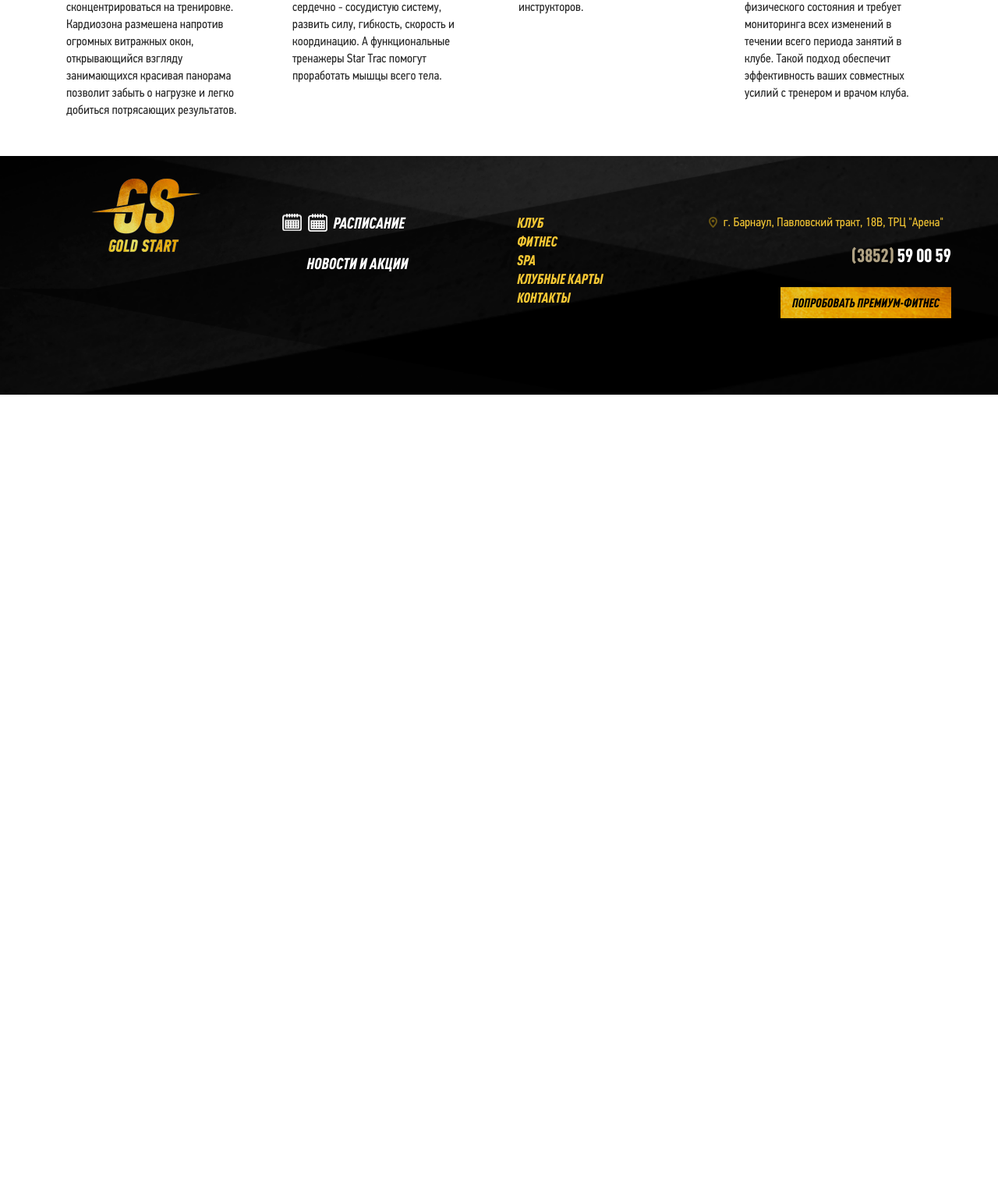
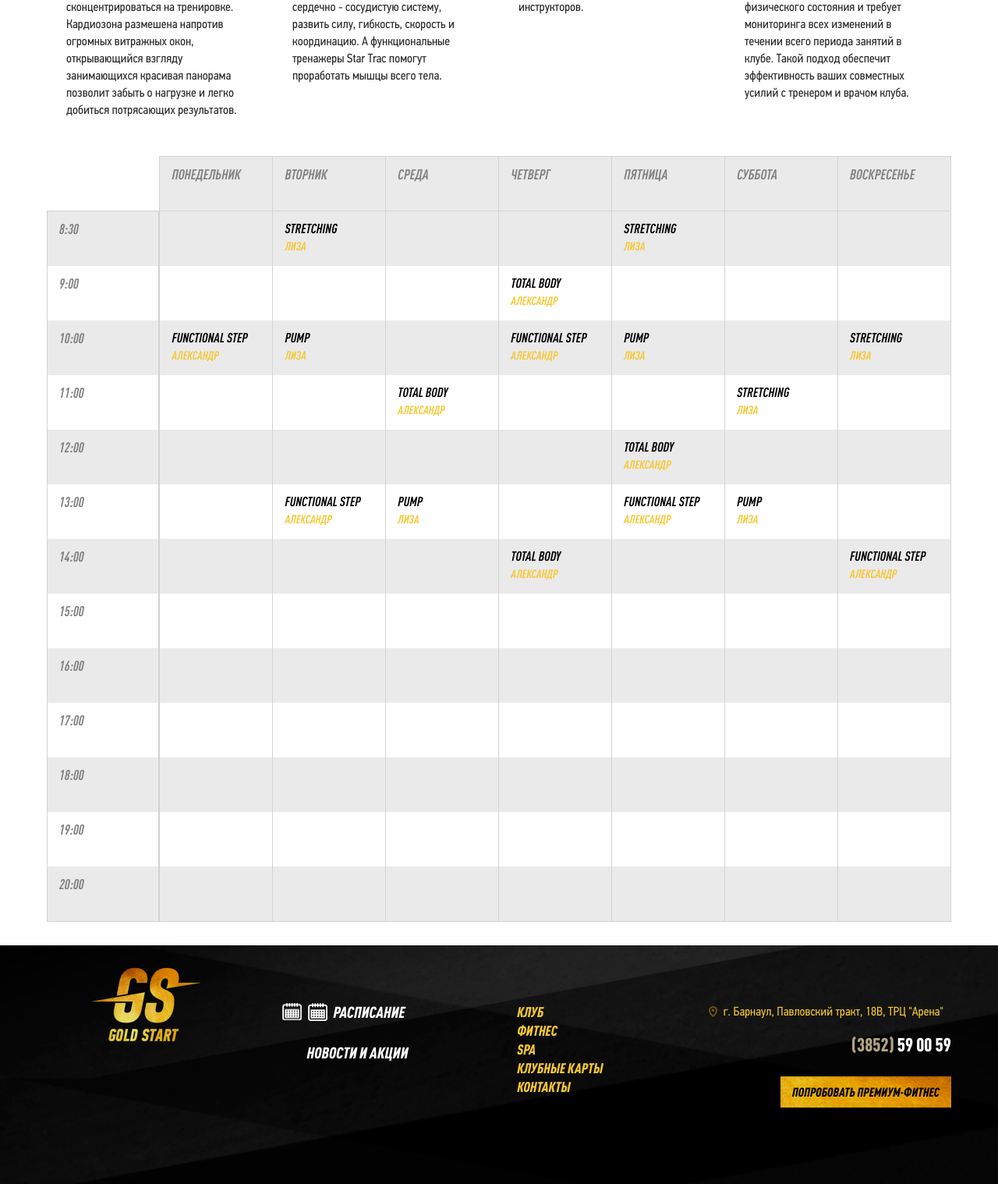
Before and after one commit to bazoooker/gold_start, a PHP site: page /inner.html in a window 1280 px wide. Shown: the part 1527-3045 px from the top of the page at 78% size. Before the commit the page ends 2033 px from the top, so only its background shows below. Run offline with PHP 8.4, Linux system fonts and the light colour scheme; some web fonts are replaced.

Commit message:
timetable page done

```diff
--- a/dev/scss/main.scss
+++ b/dev/scss/main.scss
@@ -19,4 +19,5 @@
 @import "block/feature-column";
 @import "block/text-section";
 @import "block/news";
+@import "block/timetable";
 @import "block/swiper";
--- a/distrib/css/main.css
+++ b/distrib/css/main.css
@@ -1320,6 +1320,84 @@ a {
     width: 100%;
     margin-bottom: 25px; } }
 
+.timetable-wrapper {
+  width: 100%;
+  position: relative; }
+
+.timetable {
+  width: 100%;
+  overflow-x: scroll;
+  border-collapse: collapse;
+  border-bottom: 1px solid lightgray;
+  margin-bottom: 30px;
+  overflow: hidden; }
+  .timetable tr:nth-child(odd) td {
+    background-color: #eaeaea; }
+  .timetable tr:nth-child(even) td {
+    background-color: #fff; }
+  .timetable td.training-time {
+    position: absolute;
+    left: 0;
+    height: 70px;
+    width: 60px !important;
+    border-collapse: collapse;
+    border-right: 1px solid lightgray;
+    z-index: 2; }
+    .timetable td.training-time:nth-child(5) {
+      border-bottom: 1px solid #eaeaea;
+      background-color: red; }
+  .timetable table {
+    width: 100%; }
+  .timetable thead {
+    color: gray;
+    font-family: 'DIN-Pro-Cond';
+    font-weight: bold;
+    text-transform: uppercase;
+    font-style: italic;
+    font-size: 18px;
+    line-height: 20px;
+    border-bottom: 1px solid lightgray; }
+    .timetable thead td {
+      border-bottom: 1px solid lightgray;
+      border-top: 1px solid lightgray; }
+      .timetable thead td:first-child {
+        border-top: none;
+        background-color: #fff;
+        border-left: none; }
+  .timetable td {
+    border-collapse: collapse;
+    border-left: 1px solid lightgray;
+    border-right: 1px solid lightgray;
+    padding: 12px 15px;
+    height: 70px;
+    -webkit-box-sizing: border-box;
+    box-sizing: border-box;
+    min-width: 144px; }
+    .timetable td:first-child {
+      color: gray;
+      font-family: 'DIN-Pro-Cond';
+      font-weight: bold;
+      text-transform: uppercase;
+      font-style: italic;
+      font-size: 18px;
+      line-height: 20px; }
+    .timetable td span.training {
+      color: #000;
+      font-family: 'DIN-Pro-Cond';
+      font-weight: bold;
+      text-transform: uppercase;
+      font-style: italic;
+      font-size: 17px;
+      line-height: 18px; }
+    .timetable td span.coach {
+      color: #f6c834;
+      font-family: 'DIN-Pro-Cond';
+      font-weight: bold;
+      text-transform: uppercase;
+      font-style: italic;
+      font-size: 15px;
+      line-height: 16px; }
+
 .swiper-container {
   width: 100%;
   height: 630px; }
--- a/distrib/inner.html
+++ b/distrib/inner.html
@@ -233,13 +233,217 @@
               <p>Тренировочный процесс всегда начинается с оценки вашего физического состояния и требует мониторинга всех изменений в течении всего периода занятий в клубе. Такой подход обеспечит эффективность ваших совместных усилий с тренером и врачом клуба.</p>
             </div>
           </div>
+      </div>
+
+      <div class="timetable-wrapper">
+
+
+      <div class="timetable">
+        <table>
+          <thead>
+            <tr>
+              <td></td>
+              <td>Понедельник</td>
+              <td>Вторник</td>
+              <td>Среда</td>
+              <td>Четверг</td>
+              <td>Пятница</td>
+              <td>Суббота</td>
+              <td>Воскресенье</td>
+            </tr>
+          </thead>
+          <tbody>
+            <tr>
+              <td class="training-time training-time_white">8:30</td>
+              <td></td><!--пн-->
+              <td>
+                <span class="training">stretching</span>
+                <br><span class="coach">лиза</span>
+              </td><!--вт-->
+              <td></td><!--ср-->
+              <td></td><!--чт-->
+              <td>
+                <span class="training">stretching</span>
+                <br><span class="coach">лиза</span>
+              </td><!--пт-->
+              <td></td><!--сб-->
+              <td></td><!--вс-->
+            </tr>
+            <tr>
+              <td class="training-time">9:00</td>
+              <td></td><!--пн-->
+              <td></td><!--вт-->
+              <td></td><!--ср-->
+              <td>
+                <span class="training">total body</span>
+                <br><span class="coach">Александр</span>
+              </td><!--чт-->
+              <td></td><!--пт-->
+              <td></td><!--сб-->
+              <td></td><!--вс-->
+            </tr>
+            <tr>
+              <td class="training-time ">10:00</td>
+              <td>
+                <span class="training">functional step</span>
+                <br><span class="coach">александр</span>
+              </td><!--пн-->
+              <td>
+                <span class="training">pump</span>
+                <br><span class="coach">лиза</span>
+              </td><!--вт-->
+              <td></td><!--ср-->
+              <td>
+                <span class="training">functional step</span>
+                <br><span class="coach">александр</span>
+              </td><!--чт-->
+              <td>
+                <span class="training">pump</span>
+                <br><span class="coach">лиза</span>
+              </td><!--пт-->
+              <td></td><!--сб-->
+              <td>
+                <span class="training">stretching</span>
+                <br><span class="coach">лиза</span>
+              </td><!--вс-->
+            </tr>
+            <tr>
+              <td class="training-time">11:00</td>
+              <td></td><!--пн-->
+              <td></td><!--вт-->
+              <td>
+                <span class="training">total body</span>
+                <br><span class="coach">Александр</span>
+              </td><!--ср-->
+              <td></td><!--чт-->
+              <td></td><!--пт-->
+              <td>
+                <span class="training">stretching</span>
+                <br><span class="coach">лиза</span>
+              </td><!--сб-->
+              <td></td><!--вс-->
+            </tr>
+            <tr>
+              <td class="training-time">12:00</td>
+              <td></td><!--пн-->
+              <td></td><!--вт-->
+              <td></td><!--ср-->
+              <td></td><!--чт-->
+              <td>
+                <span class="training">total body</span>
+                <br><span class="coach">Александр</span>
+              </td><!--пт-->
+              <td></td><!--сб-->
+              <td></td><!--вс-->
+            </tr>
+            <tr>
+              <td class="training-time">13:00</td>
+              <td></td><!--пн-->
+              <td>
+                <span class="training">functional step</span>
+                <br><span class="coach">Александр</span>
+              </td><!--вт-->
+              <td>
+                <span class="training">pump</span>
+                <br><span class="coach">лиза</span>
+              </td><!--ср-->
+              <td></td><!--чт-->
+              <td>
+                <span class="training">functional step</span>
+                <br><span class="coach">Александр</span>
+              </td><!--пт-->
+              <td>
+                <span class="training">pump</span>
+                <br><span class="coach">лиза</span>
+              </td><!--сб-->
+              <td></td><!--вс-->
+            </tr>
+            <tr>
+              <td class="training-time">14:00</td>
+              <td></td><!--пн-->
+              <td></td><!--вт-->
+              <td></td><!--ср-->
+              <td>
+                <span class="training">total body</span>
+                <br><span class="coach">Александр</span>
+              </td><!--чт-->
+              <td></td><!--пт-->
+              <td></td><!--сб-->
+              <td>
+                <span class="training">functional step</span>
+                <br><span class="coach">Александр</span>
+              </td><!--вс-->
+            </tr>
+            <tr>
+              <td class="training-time">15:00</td>
+              <td></td><!--пн-->
+              <td></td><!--вт-->
+              <td></td><!--ср-->
+              <td></td><!--чт-->
+              <td></td><!--пт-->
+              <td></td><!--сб-->
+              <td></td><!--вс-->
+            </tr>
+            <tr>
+              <td class="training-time">16:00</td>
+              <td></td><!--пн-->
+              <td></td><!--вт-->
+              <td></td><!--ср-->
+              <td></td><!--чт-->
+              <td></td><!--пт-->
+              <td></td><!--сб-->
+              <td></td><!--вс-->
+            </tr>
+            <tr>
+              <td class="training-time">17:00</td>
+              <td></td><!--пн-->
+              <td></td><!--вт-->
+              <td></td><!--ср-->
+              <td></td><!--чт-->
+              <td></td><!--пт-->
+              <td></td><!--сб-->
+              <td></td><!--вс-->
+            </tr>
+            <tr>
+              <td class="training-time">18:00</td>
+              <td></td><!--пн-->
+              <td></td><!--вт-->
+              <td></td><!--ср-->
+              <td></td><!--чт-->
+              <td></td><!--пт-->
+              <td></td><!--сб-->
+              <td></td><!--вс-->
+            </tr>
+            <tr>
+              <td class="training-time">19:00</td>
+              <td></td><!--пн-->
+              <td></td><!--вт-->
+              <td></td><!--ср-->
+              <td></td><!--чт-->
+              <td></td><!--пт-->
+              <td></td><!--сб-->
+              <td></td><!--вс-->
+            </tr>
+            <tr>
+              <td class="training-time">20:00</td>
+              <td></td><!--пн-->
+              <td></td><!--вт-->
+              <td></td><!--ср-->
+              <td></td><!--чт-->
+              <td></td><!--пт-->
+              <td></td><!--сб-->
+              <td></td><!--вс-->
+            </tr>
+          </tbody>
+        </table>
+      </div>
+    </div>
+    </div>
 
 
 
-      </div>
 
-    </div>
-  </div>
+  </div><!--div id="content" end-->
 
   <!-- ========== footer begin ========== -->
 
```
Also changed, not shown: dev/scss/block/_timetable.scss (added, +106 -0 lines). Lines whose indentation alone changed are shown as unchanged.
